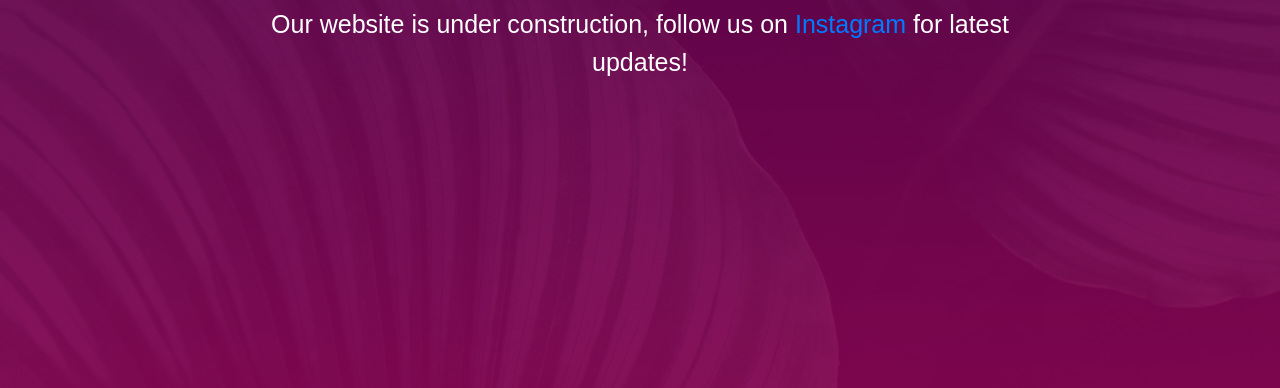
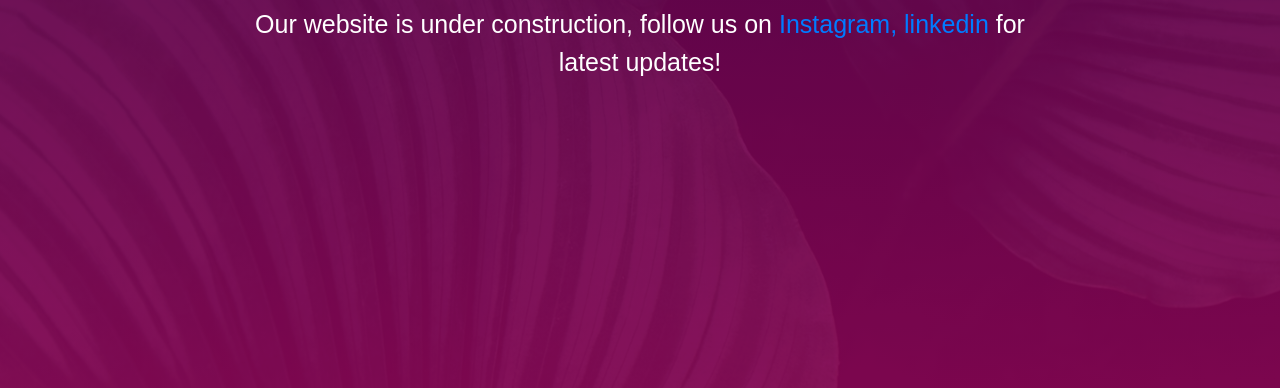
Before and after one commit to chinasaz/site-under-construction, a plain HTML site: page index.html in a window 1280 px wide. Shown: the part 412-800 px from the top of the page. Drawn offline with Linux system fonts and the light colour scheme.

Commit message:
Linkedin added

```diff
--- a/index.html
+++ b/index.html
@@ -59,7 +59,7 @@
           style="color: white; font-size: 25px; text-decoration: none"
         >
           Our website is under construction, follow us on
-          <a href="https://www.instagram.com/curasso_ig/">Instagram</a> for
+          <a href="https://www.instagram.com/curasso_ig/">Instagram</a><a href="https://www.linkedin.com/company/curasso/">, linkedin</a> for
           latest updates!
         </p>
 
```
